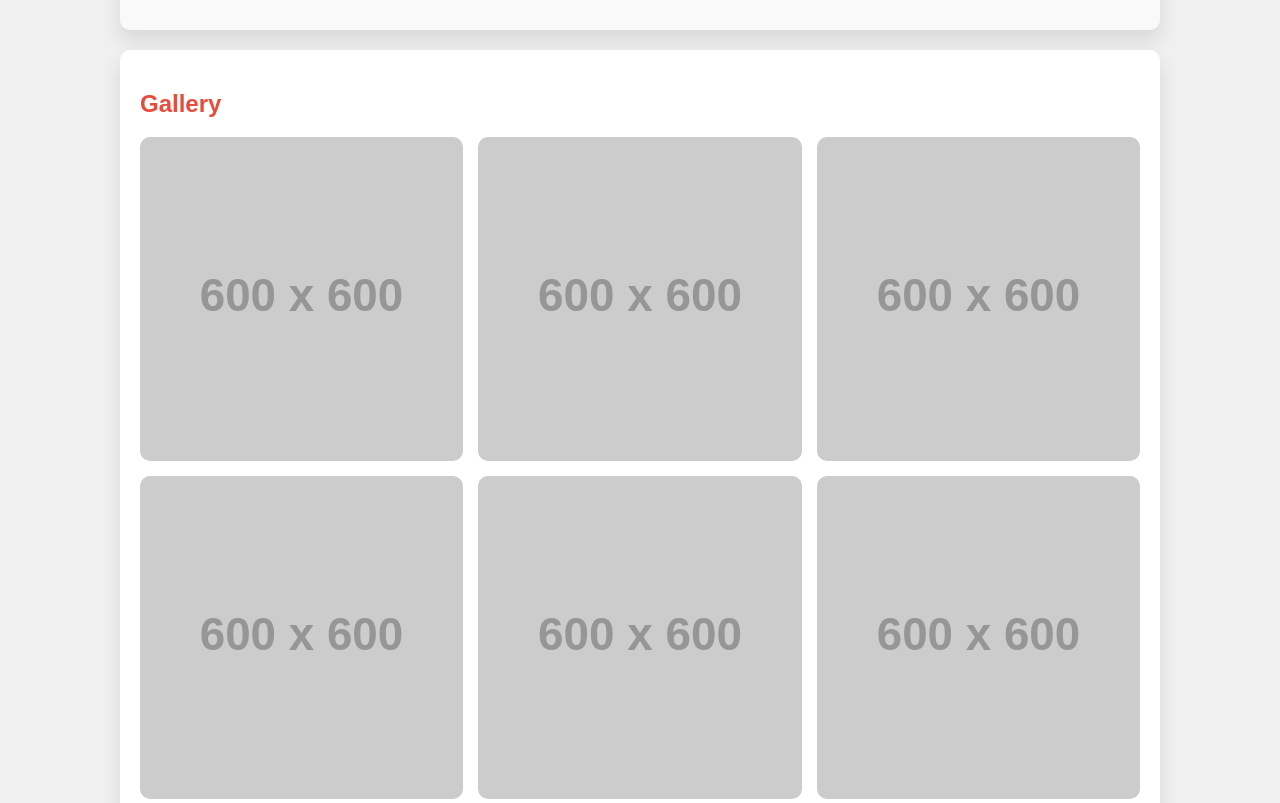
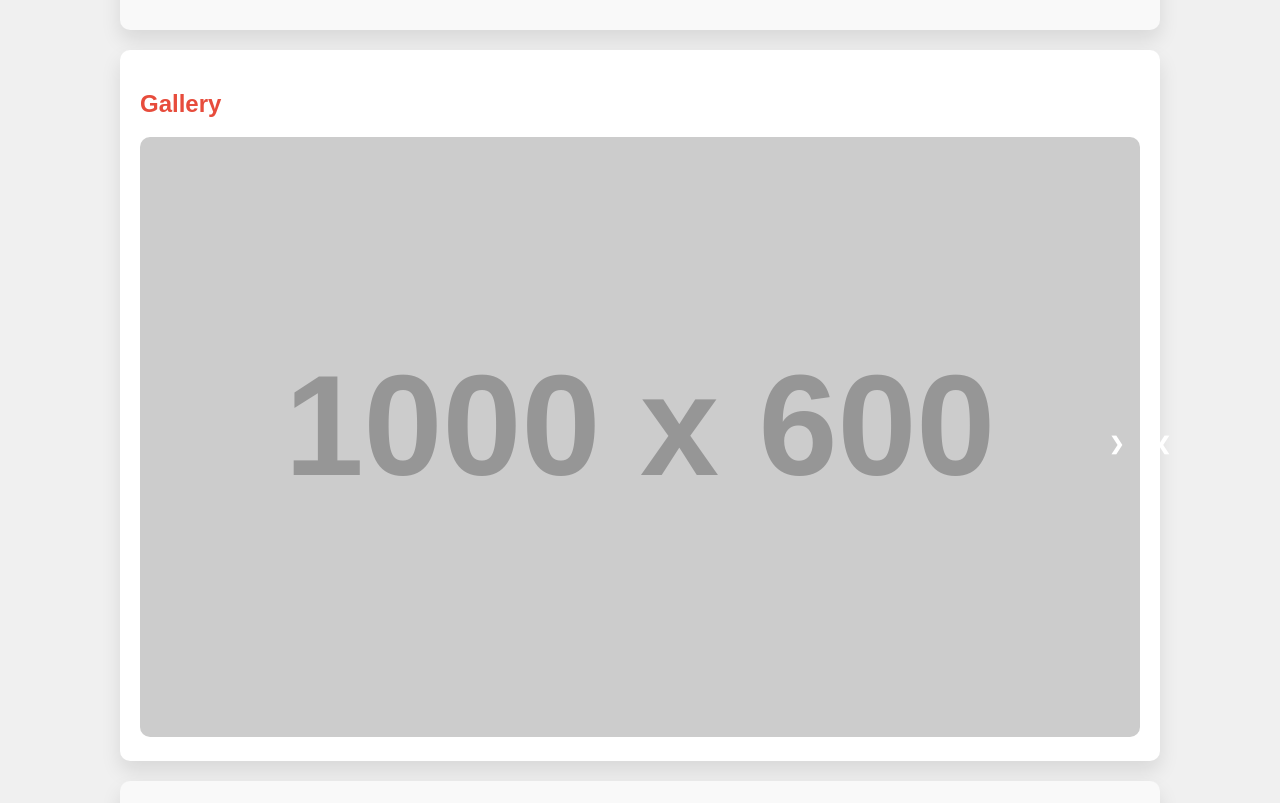
Before and after one commit to joshraf/joshraf.github.io, a plain HTML site: page index.html in a window 1280 px wide. Shown: the part 360-1163 px from the top of the page. Drawn offline with Linux system fonts and the light colour scheme; placeholder pictures from the web are drawn by us.

Commit message:
Update index.html

```diff
--- a/index.html
+++ b/index.html
@@ -55,23 +55,41 @@
             color: #2c3e50;
         }
 
-        /* Gallery grid styling with larger images */
-        .gallery {
-            display: grid;
-            grid-template-columns: repeat(auto-fit, minmax(300px, 1fr));
-            grid-gap: 15px;
+        /* Gallery container styling */
+        .gallery-container {
+            position: relative;
+            max-width: 1000px;
+            margin: auto;
         }
 
-        .gallery img {
+        .gallery-container img {
             width: 100%;
-            height: auto;
             border-radius: 10px;
-            transition: transform 0.3s, box-shadow 0.3s;
         }
 
-        .gallery img:hover {
-            transform: scale(1.05);
-            box-shadow: 0px 10px 20px rgba(0, 0, 0, 0.3);
+        /* Navigation buttons */
+        .prev, .next {
+            cursor: pointer;
+            position: absolute;
+            top: 50%;
+            width: auto;
+            padding: 16px;
+            margin-top: -22px;
+            color: white;
+            font-weight: bold;
+            font-size: 18px;
+            transition: 0.6s ease;
+            border-radius: 0 3px 3px 0;
+            user-select: none;
+        }
+
+        .next {
+            right: 0;
+            border-radius: 3px 0 0 3px;
+        }
+
+        .prev:hover, .next:hover {
+            background-color: rgba(0,0,0,0.8);
         }
 
         /* Footer styling with color gradient */
@@ -109,16 +127,13 @@
         <p>Our game is an exciting adventure through a world full of mysteries and challenges. Stay tuned for more details and upcoming events.</p>
     </section>
 
-    <!-- Gallery section with larger images -->
+    <!-- Gallery section with single large image display -->
     <section id="gallery">
         <h2>Gallery</h2>
-        <div class="gallery">
-            <img src="https://via.placeholder.com/600" alt="Image 1">
-            <img src="https://via.placeholder.com/600" alt="Image 2">
-            <img src="https://via.placeholder.com/600" alt="Image 3">
-            <img src="https://via.placeholder.com/600" alt="Image 4">
-            <img src="https://via.placeholder.com/600" alt="Image 5">
-            <img src="https://via.placeholder.com/600" alt="Image 6">
+        <div class="gallery-container">
+            <img src="https://via.placeholder.com/1000x600" id="currentImage" alt="Gallery Image">
+            <a class="prev" onclick="changeImage(-1)">&#10094;</a>
+            <a class="next" onclick="changeImage(1)">&#10095;</a>
         </div>
     </section>
 
@@ -132,5 +147,27 @@
     <footer>
         <p>&copy; 2024 Game Photo Gallery. All rights reserved.</p>
     </footer>
+
+    <script>
+        let currentIndex = 0;
+        const images = [
+            "https://via.placeholder.com/1000x600?text=Image+1",
+            "https://via.placeholder.com/1000x600?text=Image+2",
+            "https://via.placeholder.com/1000x600?text=Image+3",
+            "https://via.placeholder.com/1000x600?text=Image+4",
+            "https://via.placeholder.com/1000x600?text=Image+5",
+            "https://via.placeholder.com/1000x600?text=Image+6"
+        ];
+
+        function changeImage(direction) {
+            currentIndex += direction;
+            if (currentIndex < 0) {
+                currentIndex = images.length - 1;
+            } else if (currentIndex >= images.length) {
+                currentIndex = 0;
+            }
+            document.getElementById("currentImage").src = images[currentIndex];
+        }
+    </script>
 </body>
 </html>
```
